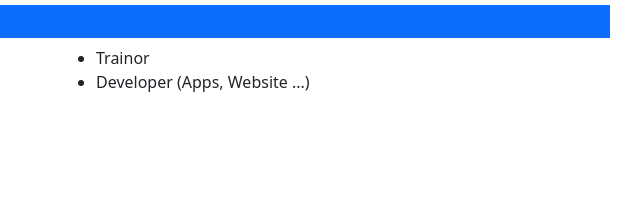
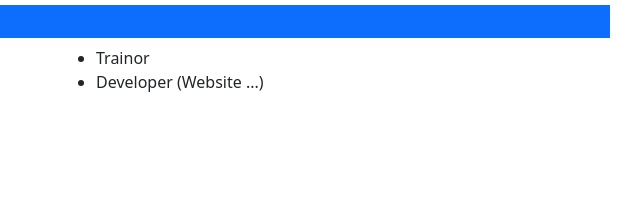
Before and after one commit to rslruiz/rslruiz.github.io, a plain HTML site: page index.html in a window 1280 px wide. Shown: the part 487-692 px from the top of the page, 588-1228 px from the left. Drawn offline with Linux system fonts and the light colour scheme.

Commit message:
Update index

```diff
--- a/index.html
+++ b/index.html
@@ -78,7 +78,7 @@
           <!--h2>Skill set</h2-->
           <ul>
             <li>Trainor</li>
-            <li>Developer (Apps, Website ...) </li>
+            <li>Developer (Website ...) </li>
           </ul>
         </div>
         <!--div class="col-sm-6">
```
